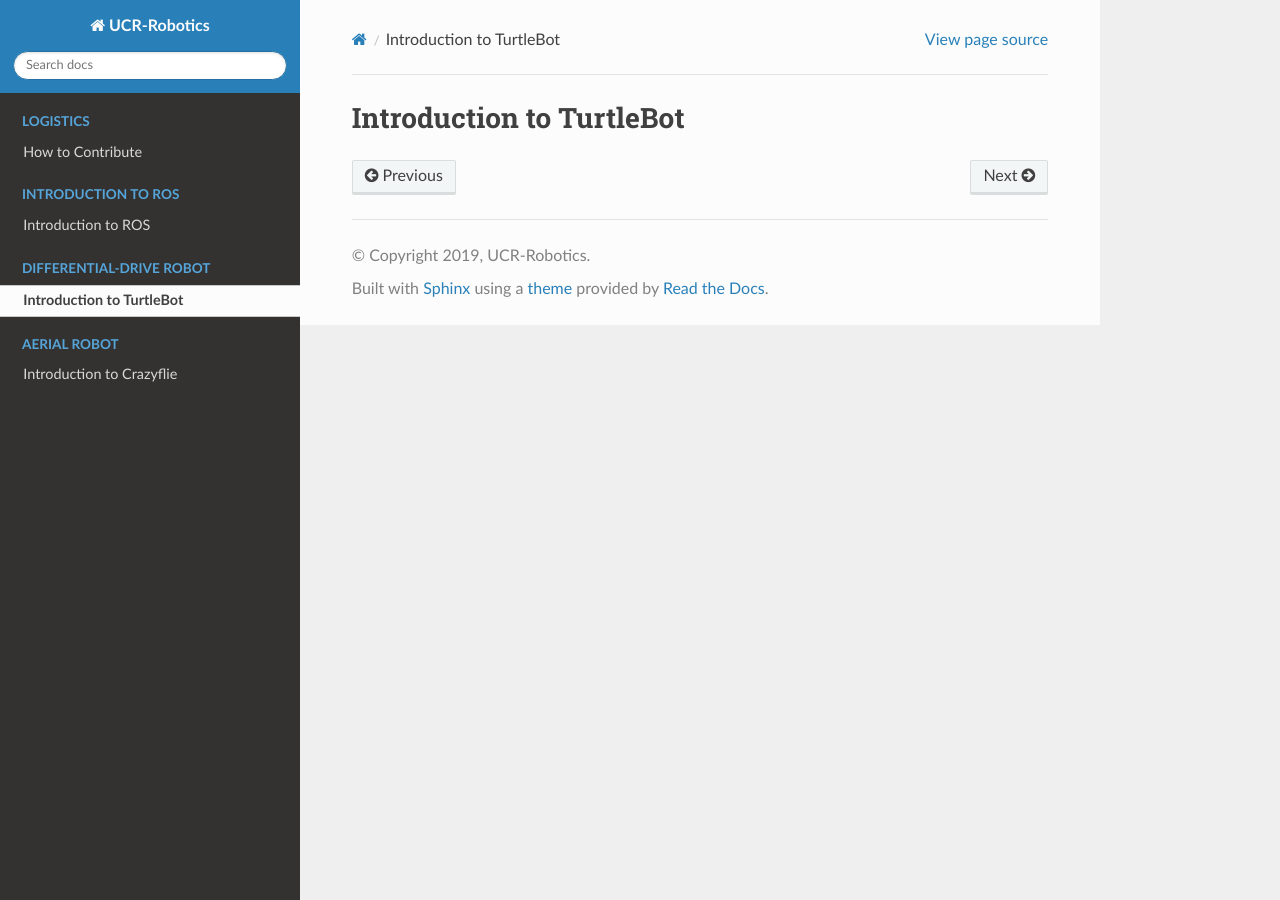
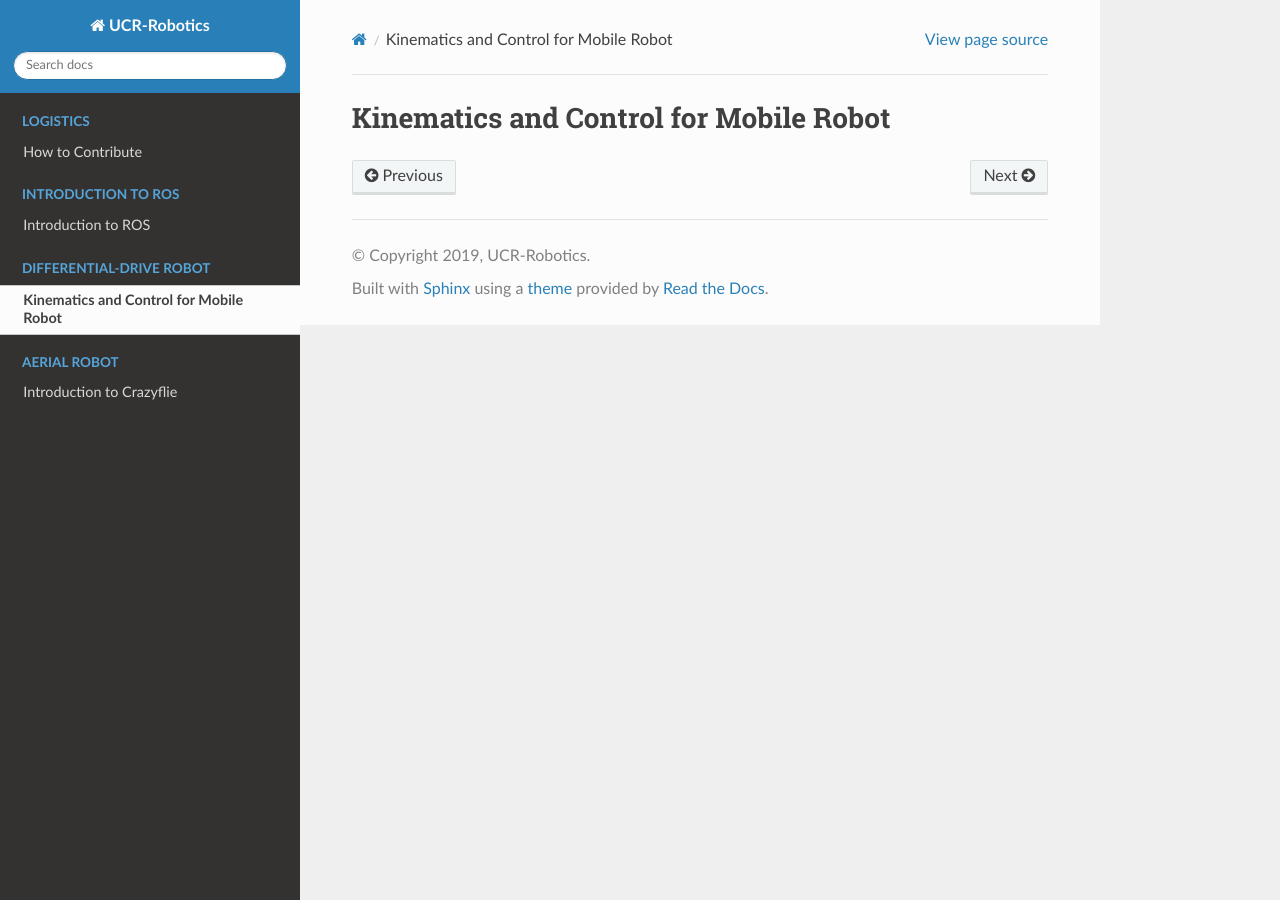
Before and after one commit to UCR-Robotics/UCR-Robotics, a Sphinx documentation site: the page built from docs/tbot/turtlebot.rst, in a window 1280 px wide. Built offline with Sphinx 7.4.7 and the Read the Docs theme 2.0.0, drawn with Linux system fonts in a browser that asks for light colours.

Commit message:
Update turtlebot.rst

```diff
--- a/docs/tbot/turtlebot.rst
+++ b/docs/tbot/turtlebot.rst
@@ -1,3 +1,3 @@
 
-Introduction to TurtleBot
+Kinematics and Control for Mobile Robot
 =========================
```
